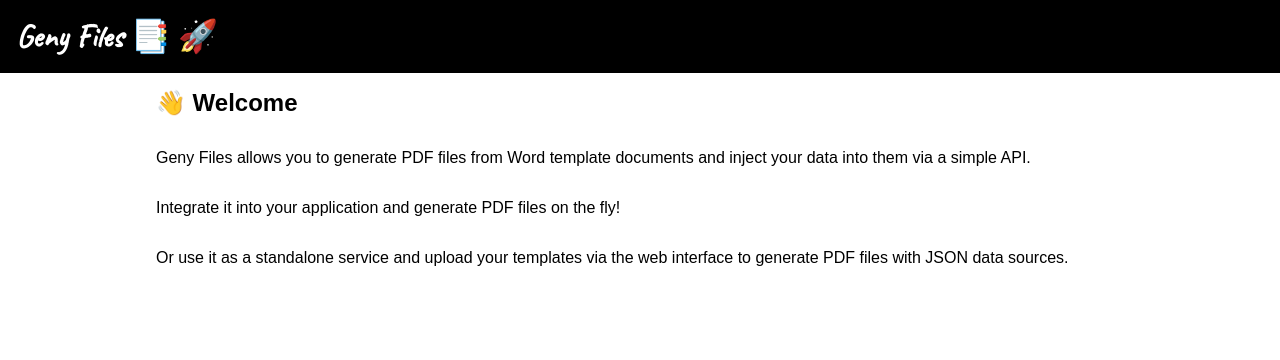
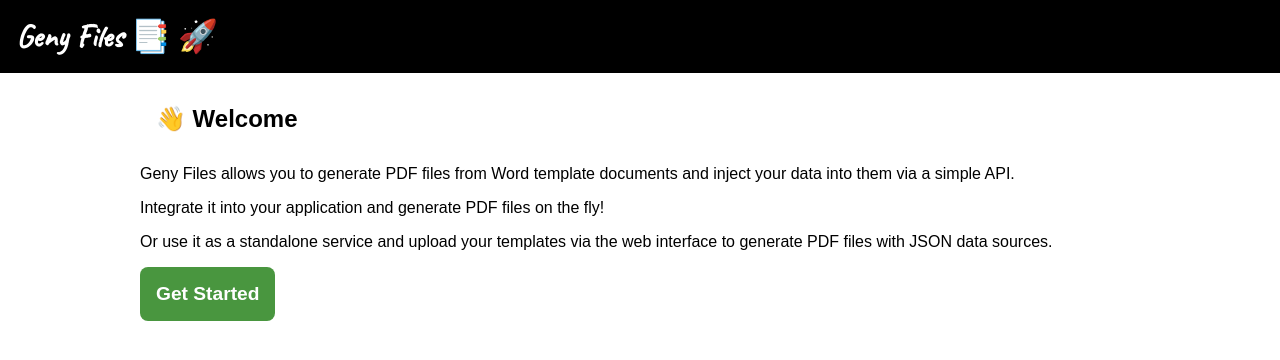
Before and after one commit to ChemaCLi/genydocs, an Astro site: page / in a window 1280 px wide. Built offline with nearby package versions, Linux system fonts and the light colour scheme; Astro itself is replaced by a stand-in of ours.

Commit message:
feat: prepare navigation to the login page

```diff
--- /dev/null
+++ b/src/modules/shared/layouts/index.astro
@@ -0,0 +1,53 @@
+---
+
+---
+<html lang="es">
+  <head>
+    <meta charset="utf-8" />
+    <link rel="icon" type="image/svg+xml" href="/favicon.ico" />
+    <meta name="viewport" content="width=device-width" />
+    <meta name="generator" content={Astro.generator} >
+    <title>Geny Files 📑</title>
+    <!-- import Caveat google font -->
+    <link rel="preconnect" href="https://fonts.googleapis.com">
+    <link rel="preconnect" href="https://fonts.gstatic.com" crossorigin>
+    <link href="https://fonts.googleapis.com/css2?family=Caveat&display=swap" rel="stylesheet">
+  </head>
+  <body>
+    <nav id="navbar">
+      <a id="title" href="/">Geny Files 📑 🚀</a>
+    </nav>
+    <slot></slot>
+  </body>
+</html>
+
+
+<style>
+  /* declare the color variables */
+  :root {
+    --color-primary: #49963f;
+    --color-primary-dark: #000000;
+    --color-white: #fff;
+  }
+
+  body {
+    font-family: sans-serif;
+    margin: 0;
+    padding: 0;
+  }
+
+  nav#navbar {
+    background-color: #000;
+    padding: 1rem;
+  }
+
+  a#title {
+    font-size: 2rem;
+    font-weight: bold;
+    color: #fff;
+    margin: 0;
+    /*use coursive font from google fonts*/
+    font-family: 'Caveat', cursive;
+    text-decoration: none;
+  }
+</style>
--- /dev/null
+++ b/src/pages/auth/index.astro
@@ -0,0 +1,88 @@
+---
+import Layout from '../../../src/modules/shared/layouts/index.astro'
+---
+<Layout>
+  <div id="ContentContainer">
+    <div id="LeftContainerIllustration">
+    </div>
+    <div id="RightContainerForm">
+      <section id="introduction">
+        <div>
+          <h2>Sign in </h2>
+          <form>
+            <input class="Input" type="text" placeholder="Email" />
+            <input class="Input" type="password" placeholder="Password" />
+            <button class="Button" type="submit">Sign in</button>
+          </form>
+        </div>
+        <div>
+          <h2>Or create an account</h2>
+          <form>
+            <input class="Input" type="text" placeholder="Email" />
+            <input class="Input" type="password" placeholder="Password" />
+            <input class="Input" type="password" placeholder="Confirm password" />
+            <button class="Button" type="submit">Sign up</button>
+          </form>
+        </div>
+      </section>
+    </div>
+  </div>
+</Layout>
+
+
+<style>
+  #ContentContainer {
+    display: flex;
+    flex-direction: row;
+    justify-content: space-between;
+    align-items: center;
+    height: 100vh;
+  }
+
+  #LeftContainerIllustration {
+    width: 50%;
+    height: 100%;
+    background-color: #F5F5F5;
+    display: flex;
+    justify-content: center;
+    align-items: center;
+    background-image: url('/laptop-green.svg');
+    background-repeat: no-repeat;
+    background-position: center;
+    background-size: 80%;
+  }
+
+  #RightContainerForm {
+    width: 50%;
+    height: 100%;
+    display: flex;
+    justify-content: center;
+    align-items: center;
+  }
+
+  input.Input {
+    width: 100%;
+    height: 40px;
+    border-radius: 5px;
+    border: 1px solid #E0E0E0;
+    margin-bottom: 10px;
+    padding-left: 10px;
+    box-sizing: border-box;
+  }
+
+  .Button {
+    width: 100%;
+    height: 40px;
+    border-radius: 5px;
+    border: 1px solid #E0E0E0;
+    margin-bottom: 10px;
+    padding-left: 10px;
+    color: white;
+    background-color: var(--color-primary-dark);
+  }
+
+  .Button:hover {
+    cursor: pointer;
+    background-color: var(--color-primary);
+  }
+</style>
--- a/src/pages/index.astro
+++ b/src/pages/index.astro
@@ -1,20 +1,7 @@
 ---
-
+import Layout from '../../src/modules/shared/layouts/index.astro'
 ---
-<html lang="es">
-  <head>
-    <meta charset="utf-8" />
-    <link rel="icon" type="image/svg+xml" href="/favicon.ico" />
-    <meta name="viewport" content="width=device-width" />
-    <meta name="generator" content={Astro.generator} >
-    <title>Geny Files 📑</title>
-    <!-- import Caveat google font -->
-    <link rel="preconnect" href="https://fonts.googleapis.com">
-    <link rel="preconnect" href="https://fonts.gstatic.com" crossorigin>
-    <link href="https://fonts.googleapis.com/css2?family=Caveat&display=swap" rel="stylesheet">
-  </head>
-  <body>
-    <h1 id="title">Geny Files 📑 🚀</h1>
+<Layout>
   <section id="introduction">
     <h2>👋 Welcome </h2>
     <p>
@@ -29,27 +16,14 @@
       Or use it as a standalone service and upload your templates via the web
       interface to generate PDF files with JSON data sources.
     </p>
+    <a class="LinkButton--primary" href="/auth">
+      Get Started
+    </a>
   </section>
-  </body>
-</html>
+</Layout>
 
 
 <style>
-  body {
-    font-family: sans-serif;
-    margin: 0;
-    padding: 0;
-  }
-
-  h1#title {
-    background-color: #000;
-    color: #fff;
-    margin: 0;
-    padding: 1rem;
-    /*use coursive font from google fonts*/
-    font-family: 'Caveat', cursive;
-  }
-
   h2 {
     margin: 0;
     padding: 1rem;
@@ -57,12 +31,39 @@
 
   p {
     margin: 0;
-    padding: 1rem;
-
   }
 
   #introduction {
     max-width: 1000px;
     margin: 0 auto;
+    padding: 1rem;
+    display: flex;
+    flex-direction: column;
+    gap: 1rem;
+  }
+
+  /* declare the color variables */
+  :root {
+    --color-primary: #49963f;
+    --color-primary-dark: #000000;
+    --color-white: #fff;
+  }
+
+  .LinkButton--primary {
+    width: fit-content;
+    background-color: var(--color-primary);
+    color: var(--color-white);
+    padding: 1rem;
+    border-radius: 0.5rem;
+    text-decoration: none;
+    text-align: center;
+    font-weight: bold;
+    font-size: 1.2rem;
+    cursor: pointer;
+    transition: all 0.2s ease-in-out;
+  }
+
+  .LinkButton--primary:hover {
+    background-color: var(--color-primary-dark);
   }
 </style>
```
Also changed, not shown: public/laptop-green.svg (added). Lines whose indentation alone changed are shown as unchanged.
